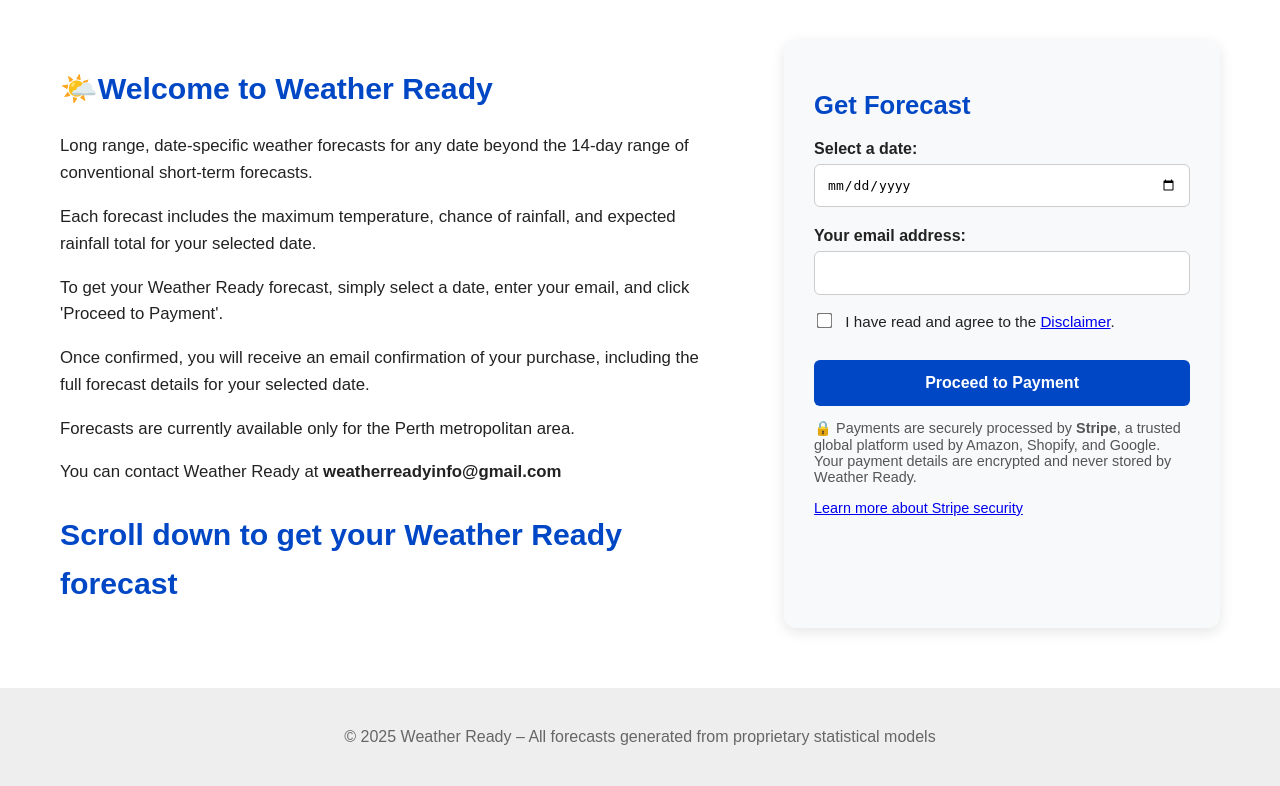
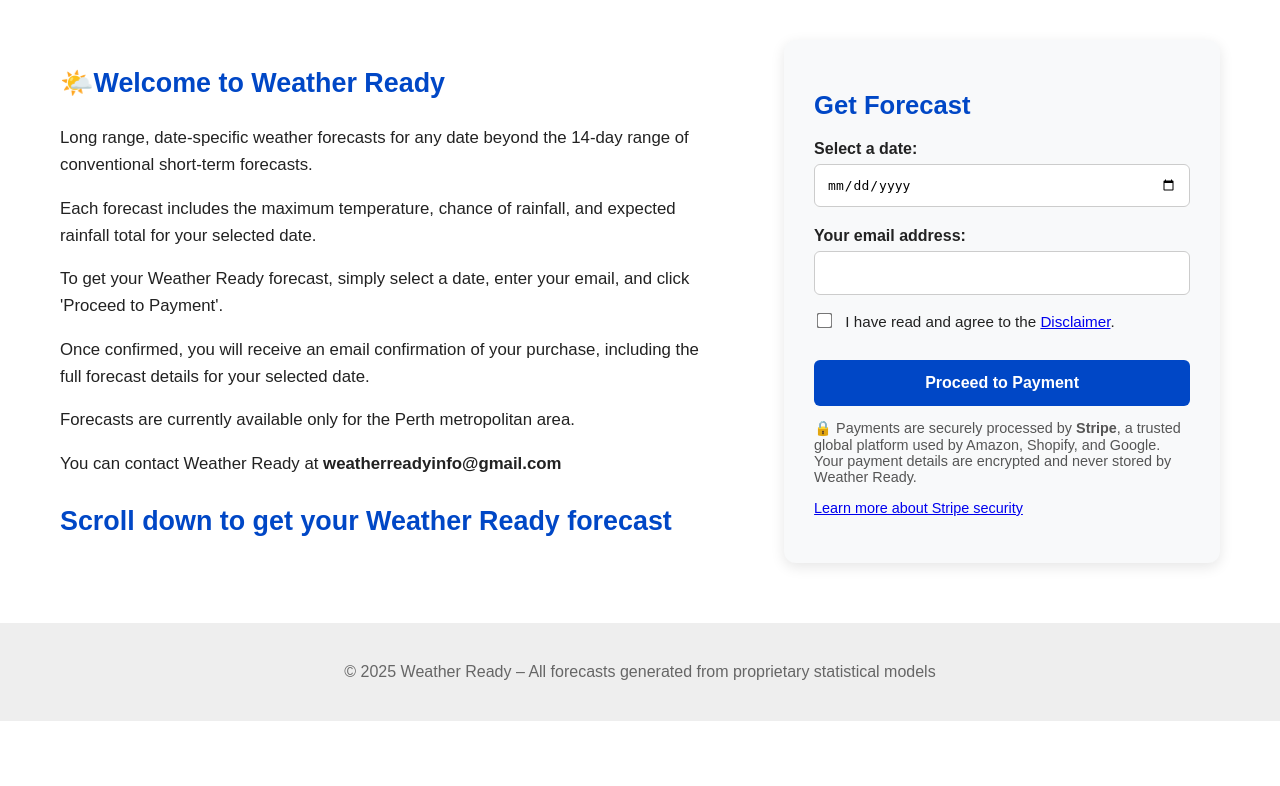
Before and after one commit to jack292929292/weatherready-site, a Flask app: page / in a window 1280 px wide. Shown: the part 247-1033 px from the top of the page. After the commit the page ends 968 px from the top, so only its background shows below. Run offline with Flask 3, Linux system fonts and the light colour scheme.

Commit message:
Update index.html

```diff
--- a/templates/index.html
+++ b/templates/index.html
@@ -49,6 +49,7 @@
   padding: 10px;
   background: #003ca5;
   font-size: 1.05em;
+  margin-bottom: 8px; /* ✅ add this line */
 }
 
     .condensed-subnav a {
@@ -95,7 +96,7 @@
 
     .welcome h2 {
   color: var(--blue);
-      font-size: 1.8em;
+  font-size: clamp(1.2em, 4vw, 1.6em); /* ✅ this adjusts for mobile */
   margin-bottom: 20px;
 }
 
```
Lines whose indentation alone changed are shown as unchanged.
